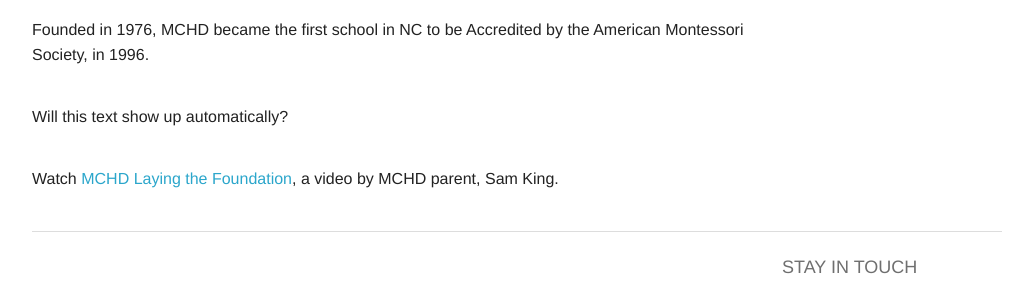
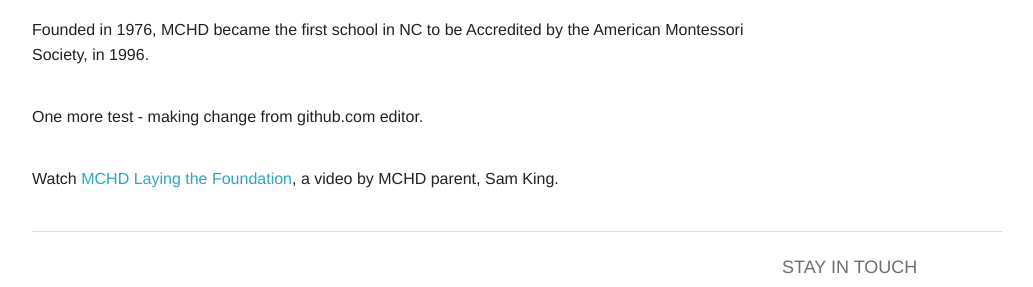
Before and after one commit to donmullen/mchdurham, a Jekyll site: the page built from index.html, in a window 1280 px wide. Shown: the part 355-642 px from the top of the page, without its empty margins (123-1156 px from the left). Built offline with Jekyll 4.4.1, drawn with Linux system fonts in a browser that asks for light colours; Markdown is read by kramdown in place of the engine named in the settings.

Commit message:
another test of github web UI change

```diff
--- a/index.html
+++ b/index.html
@@ -18,7 +18,7 @@
       <p>Founded in 1976, MCHD became the first school in NC to be
       Accredited by the American Montessori Society, in 1996.</p>
       <br/>
-      <p>Will this text show up automatically?</p>
+      <p>One more test - making change from github.com editor.</p>
       <br/>
       <p>Watch <a href="#" data-reveal-id="laying-the-foundation">MCHD
       Laying the Foundation</a>, a video by MCHD parent, Sam King.</p>
```
